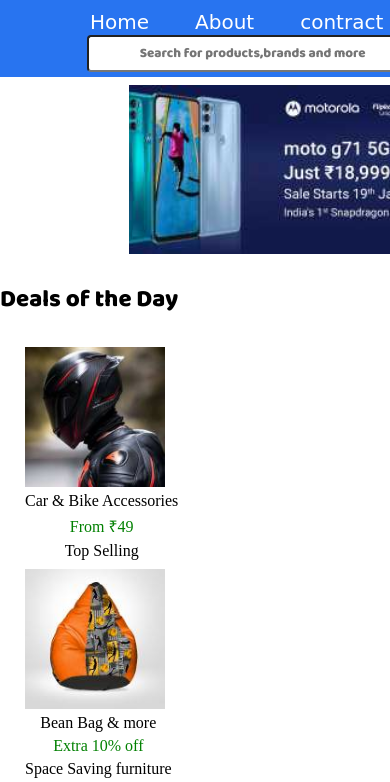
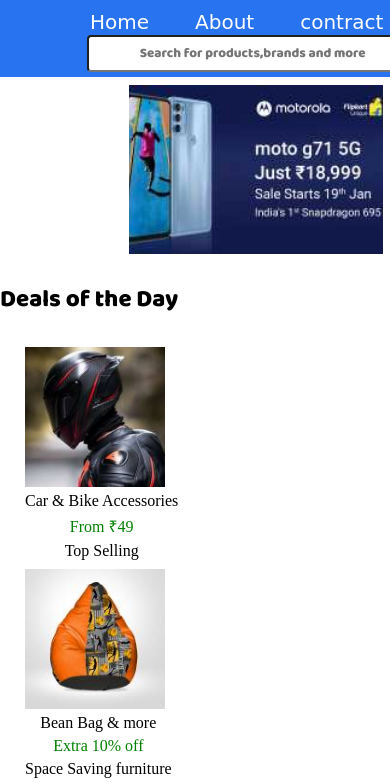
Before and after one commit to debjitpurohit/ecommerce-flipkart-clone, a plain HTML site: page index.html in a window 390 px wide. Shown: the part 43-825 px from the top of the page. Drawn offline with Linux system fonts and the light colour scheme; a web font is replaced by a local one.

Commit message:
Update responsive.css

```diff
--- a/responsive.css
+++ b/responsive.css
@@ -28,7 +28,7 @@
     }
     .slider{
         height: 20vh;
-/*         width: 65vw; */
+        width: 65vw;
         justify-content: center;
     }
     .card-item img{
```
